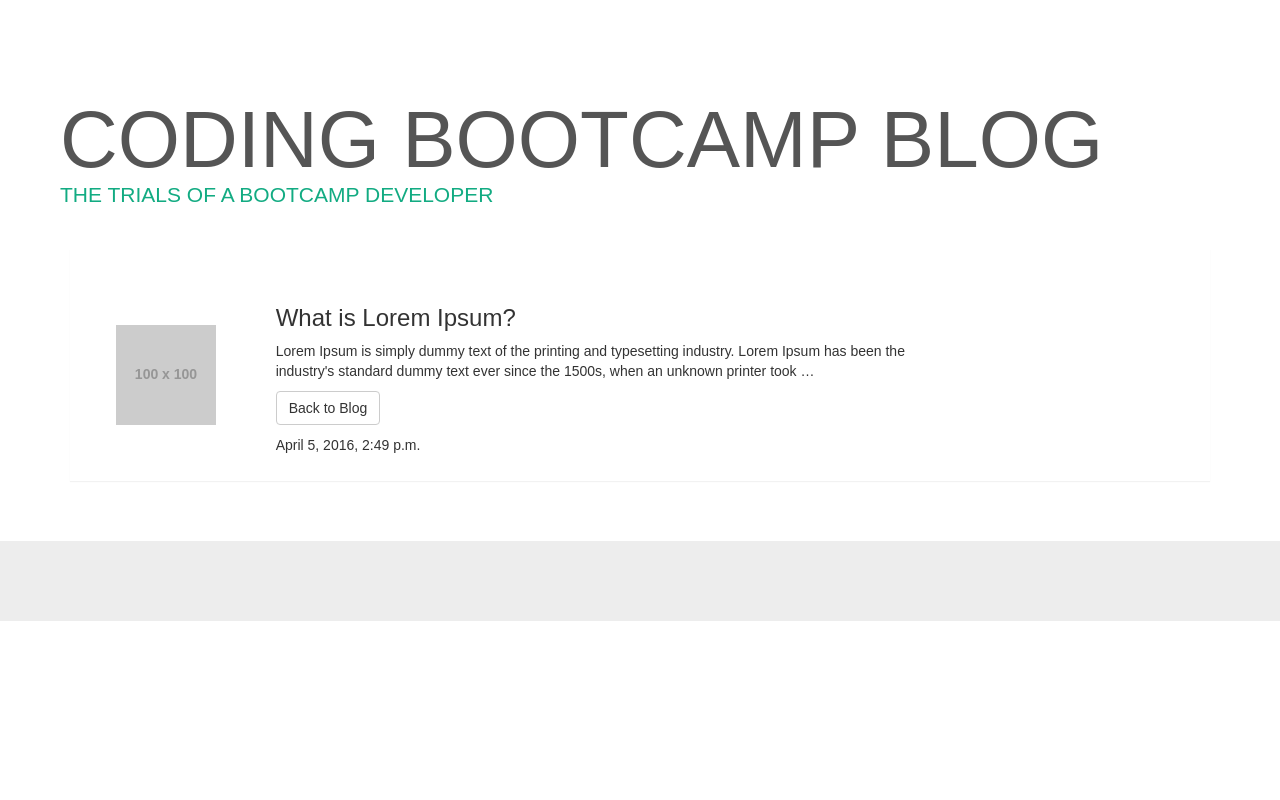
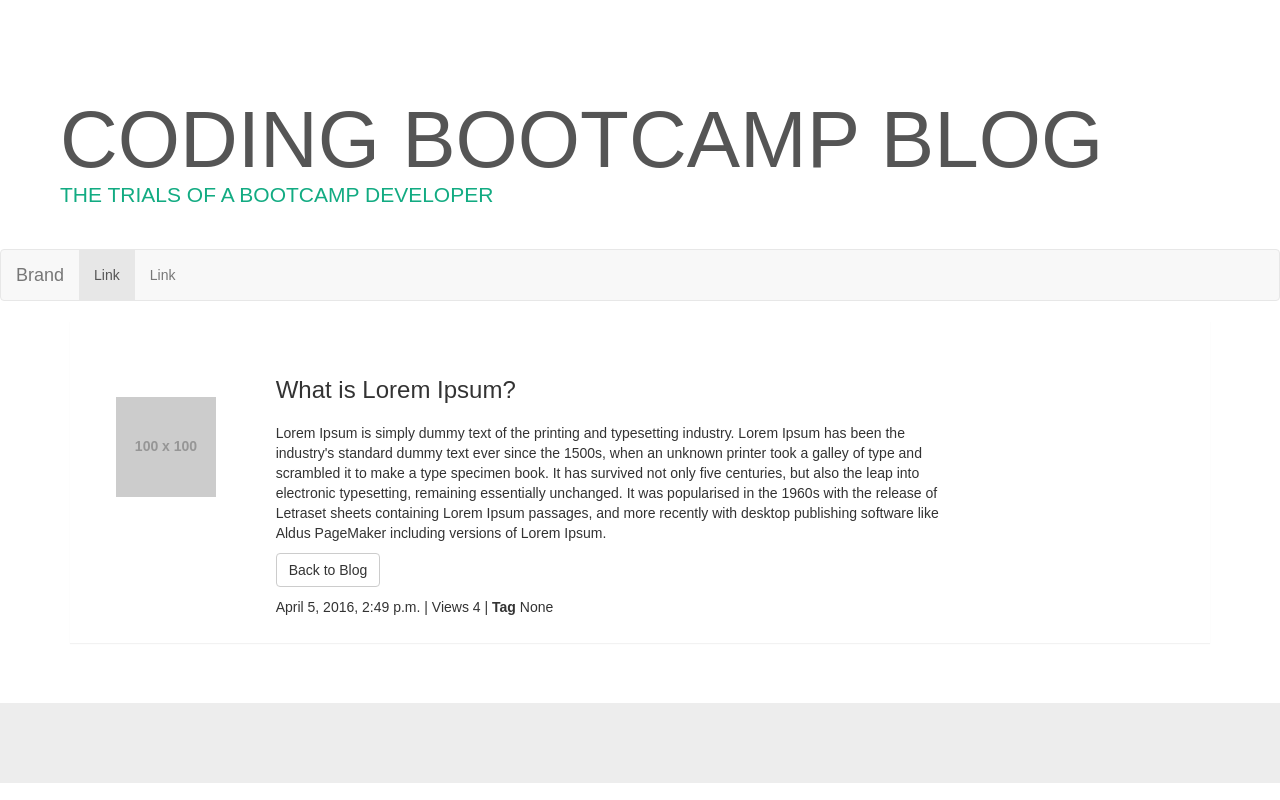
Before and after one commit to GiuseppeJoeT/py_django_Blog_sqlite_db, a Django app: template templates/blogdetail.html in a window 1280 px wide. Run offline with Django 3.2, Linux system fonts and the light colour scheme; the template is opened without the code that fills it: values that come from a table or form of the project are taken from there, others are empty; data comes from the database, SQL or seed files in the repository; both versions use the stored data as it was after the commit; grey boxes labelled with a size stand in for pictures from a placeholder-image service; parts of the project's set-up code (start-up, migrations or seed data) failed here and were passed over; some libraries are stand-ins or nearby versions.

Commit message:
Added post views and tag counters

```diff
--- a/blog_app/models.py
+++ b/blog_app/models.py
@@ -12,10 +12,14 @@
         default=timezone.now)
     published_date = models.DateTimeField(
         blank=True, null=True)
+    views = models.IntegerField(default=0)  # Record how often a post is seen
+    tag = models.CharField(max_length=30, blank=True, null=True)
 
-    def publish(self):
-        self.published_date = timezone.now()
-        self.save()
 
-    def __str__(self):
-        return self.title
+def publish(self):
+    self.published_date = timezone.now()
+    self.save()
+
+
+def __str__(self):
+    return self.title
--- a/blog_app/urls.py
+++ b/blog_app/urls.py
@@ -2,5 +2,10 @@
 import views
 
 urlpatterns = [
+    url(r'^$', views.post_list),
+    # url(r'^index/$', views.post_list),
     url(r'^blog/$', views.post_list),
+    url(r'^blog/(?P<id>\d+)/$', views.post_detail),
+    # url(r'^post/new/$',views.new_post, name="new_post"),
+    # url(r'^blog/(?P<id>\d+)/edit/$', views.edit_post)
 ]
--- a/manage.py
+++ b/manage.py
@@ -1,6 +1,7 @@
 #!/usr/bin/env python
 import os
 import sys
+
 
 if __name__ == "__main__":
     os.environ.setdefault("DJANGO_SETTINGS_MODULE", "py_django_blog.settings")
--- a/py_django_blog/settings.py
+++ b/py_django_blog/settings.py
@@ -36,9 +36,11 @@
     'django.contrib.messages',
     'django.contrib.staticfiles',
     'blog_app',
+    'django.contrib.sites',
     'disqus',
-    'django.contrib.sites'
 ]
+
+DISQUS_WEBSITE_SHORTNAME = "djangoblog"
 
 MIDDLEWARE_CLASSES = [
     'django.middleware.security.SecurityMiddleware',
--- a/templates/base.html
+++ b/templates/base.html
@@ -14,6 +14,7 @@
     </style>
 </head>
 <body>
+
     <!-- Masthead-->
     <div id="masthead">
         <div class="container">
@@ -25,6 +26,34 @@
         </div>
     </div>
     <!-- Masthead-->
+
+    <!-- NavBar -->
+    <nav class="navbar navbar-default">
+      <div class="container-fluid">
+        <!-- Brand and toggle get grouped for better mobile display -->
+            <div class="navbar-header">
+              <button type="button" class="navbar-toggle collapsed" data-toggle="collapse" data-target="#bs-example-navbar-collapse-1" aria-expanded="false">
+                <span class="sr-only">Toggle navigation</span>
+                <span class="icon-bar"></span>
+                <span class="icon-bar"></span>
+                <span class="icon-bar"></span>
+              </button>
+              <a class="navbar-brand" href="#">Brand</a>
+            </div>
+
+        <!-- Collect the nav links, forms, and other content for toggling -->
+        <div class="collapse navbar-collapse" id="bs-example-navbar-collapse-1">
+              <ul class="nav navbar-nav">
+                <li class="active"><a href="#">Link <span class="sr-only">(current)</span></a></li>
+                <li><a href="#">Link</a></li>
+              </ul>
+        </div>
+          <!-- /.navbar-collapse -->
+
+    </div><!-- /.container-fluid -->
+</nav>
+    <!-- NavBar -->
+
 
     <!-- Blog entries container -->
     <div class="container">
--- a/templates/blogdetail.html
+++ b/templates/blogdetail.html
@@ -16,13 +16,18 @@
                     <div class="row">
 
                         <div class="col-xs-9">
-                            <p>{{ post.content|truncatewords:30 }}</p>
-                            <p><button class="btn btn-default">Back to Blog</button></p>
-                            <p>{{ post.published_date }}</p>
+                            <p>{{ post.content|linebreaks }}</p>
+                            <p><button class="btn btn-default" onclick="location.href='/blog' ">Back to Blog</button></p>
+                            <p>{{ post.published_date }} | Views {{ post.views }} | <strong>Tag</strong> {{ post.tag }}</p>
                         </div>
 
                     </div>
                 </div>
             </div>  <!-- closing main row-->
 
+    {% load disqus_tags %}
+    {% set_disqus_title post.title %}
+    {% disqus_show_comments %}
+
+
 {% endblock %}
--- a/templates/blogposts.html
+++ b/templates/blogposts.html
@@ -18,13 +18,13 @@
                 <div class="row">
 
                     <div class="col-xs-9">
-                        <p>{{ post.content|truncatewords:30 }}</p>
+                        <p>{{ post.content | truncatewords:30 }}</p>
 
                             <button class="btn btn-default" onclick="location.href = '{{ post.id }}' ">
                                 Read More
                             </button>
 
-                        <p>{{ post.published_date }}</p>
+                        <p>{{ post.published_date }} | Views {{ post.views }} | <strong>Tag</strong> {{ post.tag }}</p>
                     </div>
 
                 </div>
```
Also changed, not shown: blog_app/views.py (+11 -1 lines), blog_app/migrations/0002_post_views.py (added), blog_app/migrations/0003_post_tag.py (added), db.sqlite3.
